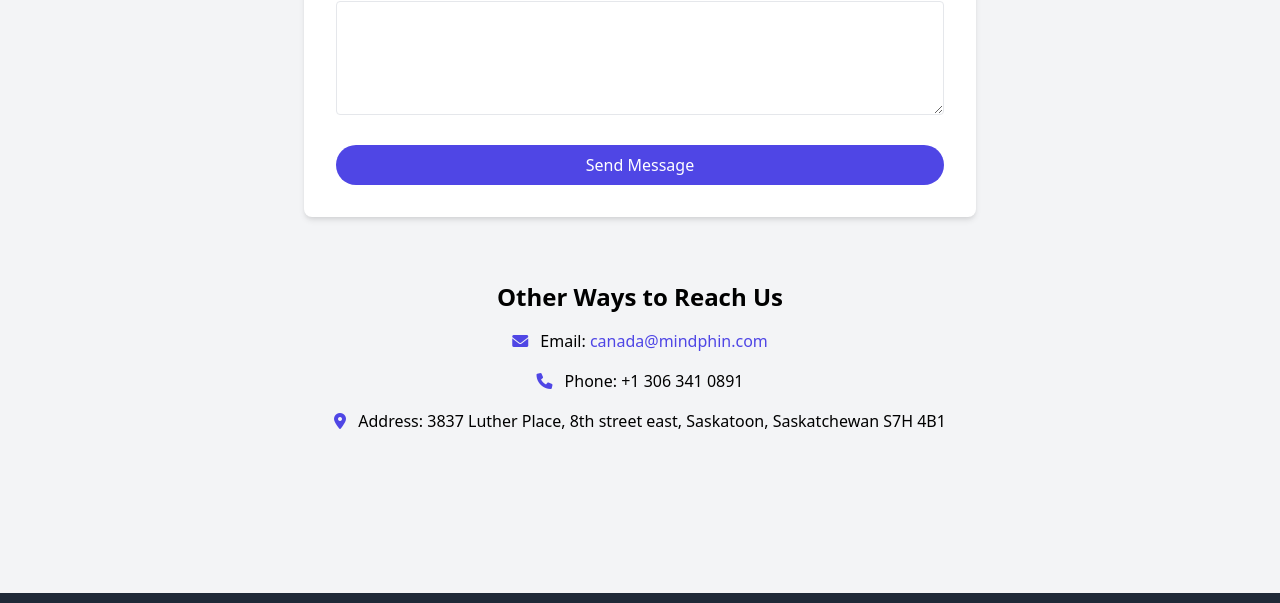
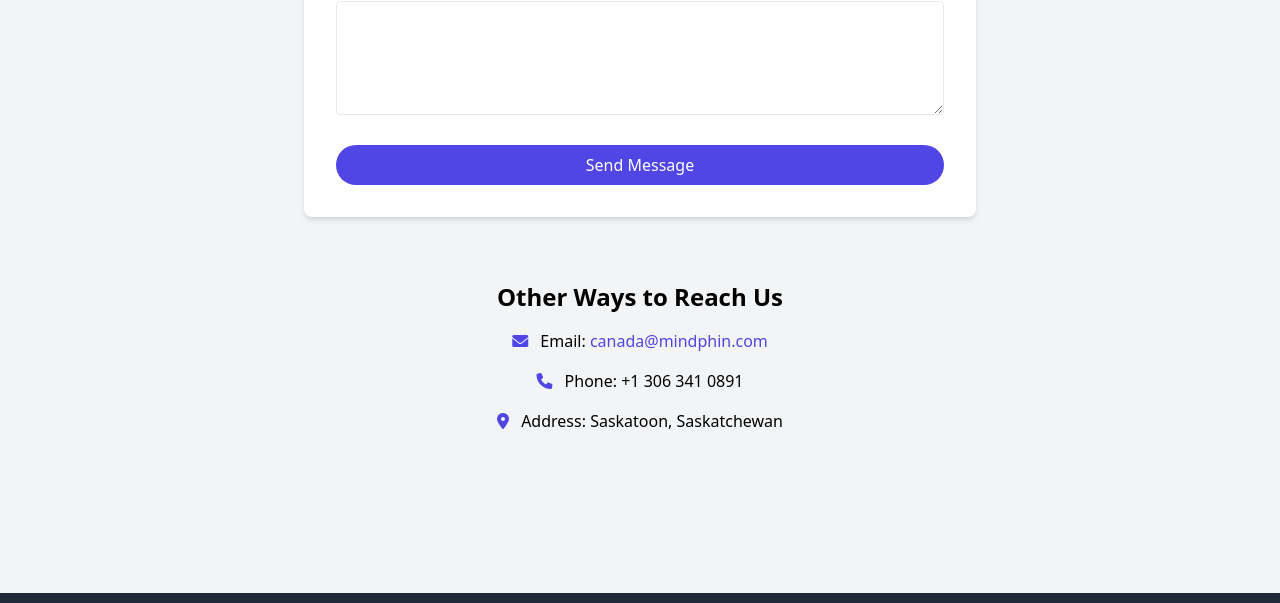
Before and after one commit to Avkashhirpara/mfcpages, a plain HTML site: page contact.html in a window 1280 px wide. Shown: the part 581-1184 px from the top of the page. Drawn offline with nearby package versions, Linux system fonts and the light colour scheme.

Commit message:
Update contact.html

```diff
--- a/contact.html
+++ b/contact.html
@@ -72,7 +72,8 @@
                     </p>
                     <p>
                         <i class="fas fa-map-marker-alt text-indigo-600 mr-2"></i>
-                        Address: 3837 Luther Place, 8th street east, Saskatoon, Saskatchewan S7H 4B1
+                        Address: Saskatoon, Saskatchewan
+
                     </p>
                 </div>
             </div>
```
